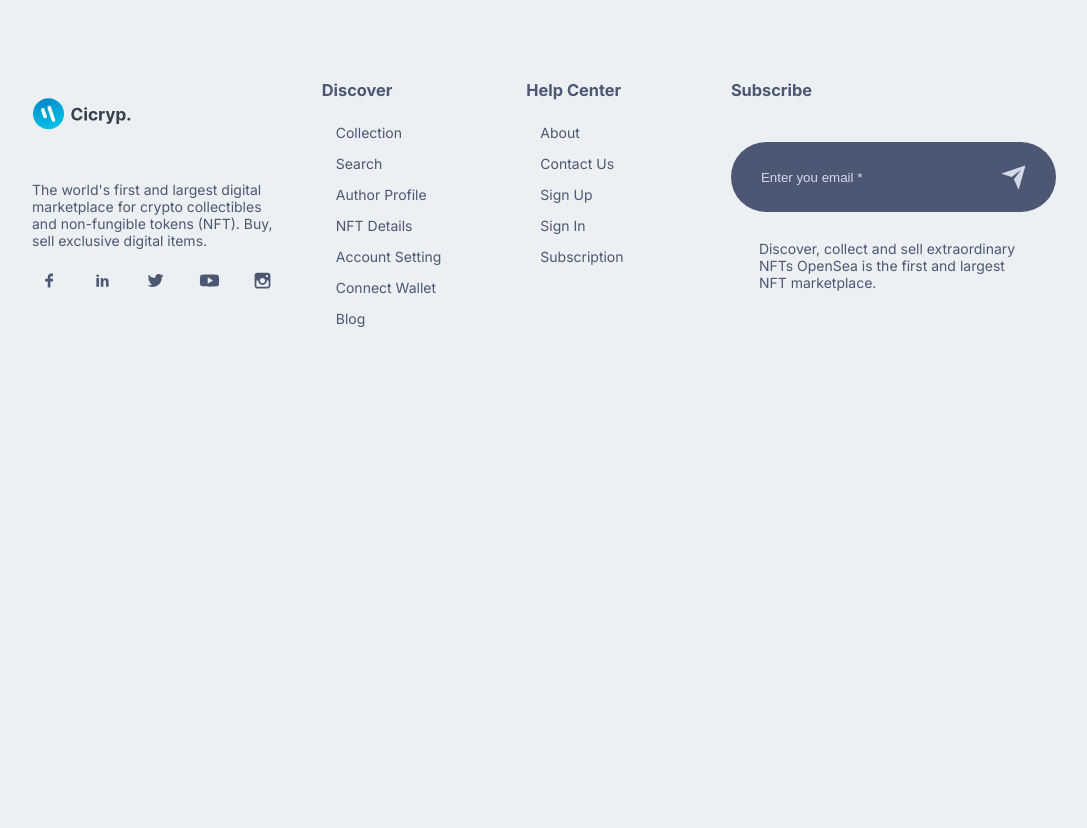
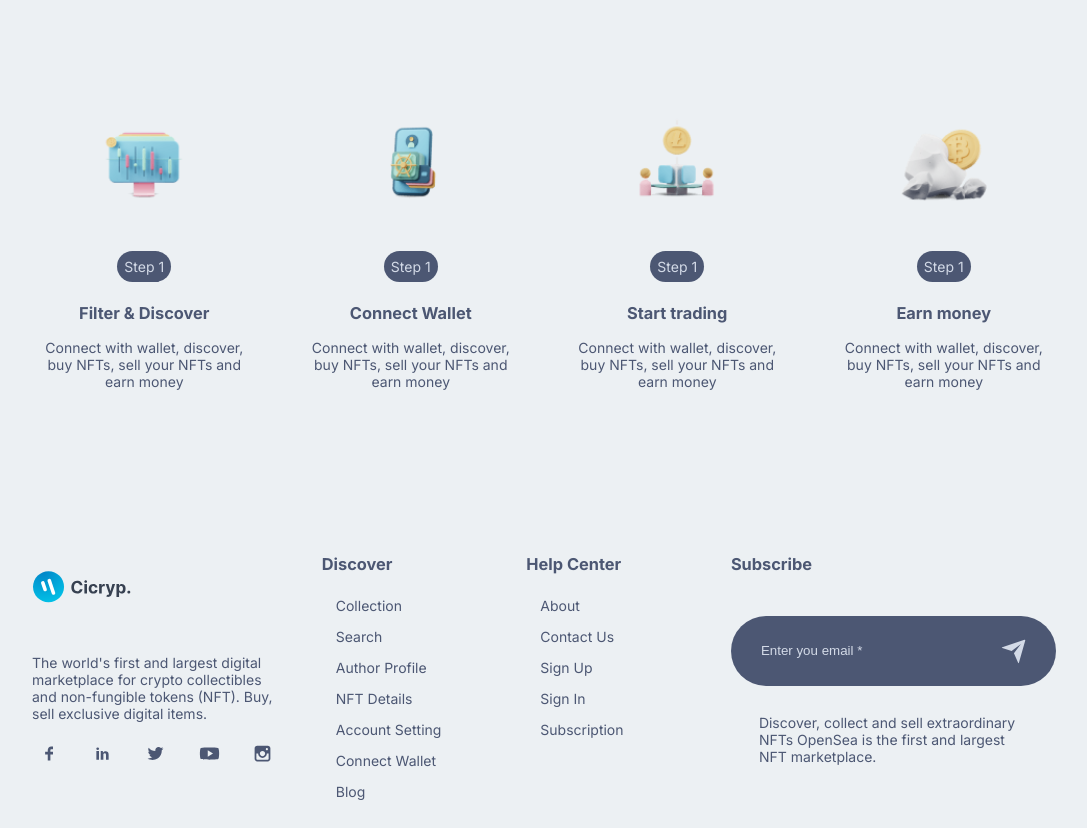
Before and after one commit to FlavioFBS/nft-marketplace-client, a Next.js app: page / in a window 1280 px wide. Shown: the part 789-1617 px from the top of the page, without its empty margins (96-1183 px from the left). Before the commit the page ends 1144 px from the top, so only its background shows below. Built offline with nearby package versions, Linux system fonts and the light colour scheme.

Commit message:
feat: add Service section

```diff
--- a/app/page.js
+++ b/app/page.js
@@ -1,7 +1,7 @@
 import React from 'react';
 
 import Style from '../styles/index.module.css';
-import { HeroSection } from '@/components/ComponentIndex';
+import { HeroSection, Service } from '@/components/ComponentIndex';
 
 
 const Home = () => {
@@ -9,6 +9,7 @@ const Home = () => {
   return (
     <div className={Style.homePage}>
       <HeroSection />
+      <Service />
     </div>
   )
 }
--- a/components/ComponentIndex.js
+++ b/components/ComponentIndex.js
@@ -2,10 +2,12 @@ import Button from './Button/Button';
 import Footer from './Footer/Footer';
 import NavBar from './NavBar/NavBar';
 import HeroSection from './HeroSection/HeroSection';
+import Service from './Service/Service';
 
 export {
     Button,
     Footer,
     NavBar,
-    HeroSection
+    HeroSection,
+    Service
 }
--- /dev/null
+++ b/components/Service/Service.jsx
@@ -0,0 +1,61 @@
+import React from 'react';
+import Image from 'next/image';
+
+
+import Style from './Service.module.css';
+import images from '@/img';
+
+const Service = () => {
+  return (
+    <div className={Style.service}>
+        <div className={Style.service_box}>
+            <div className={Style.service_box_item}>
+                <Image src={images.service1} alt='Filter & Discover' width={100} height={100}/>
+                <p className={Style.service_box_item_step}>
+                    <span>Step 1</span>
+                </p>
+                <h3>Filter & Discover</h3>
+                <p>
+                    Connect with wallet, discover, buy NFTs,
+                    sell your NFTs and earn money
+                </p>
+            </div>
+            <div className={Style.service_box_item}>
+                <Image src={images.service2} alt='Connect Wallet' width={100} height={100}/>
+                <p className={Style.service_box_item_step}>
+                    <span>Step 1</span>
+                </p>
+                <h3>Connect Wallet</h3>
+                <p>
+                    Connect with wallet, discover, buy NFTs,
+                    sell your NFTs and earn money
+                </p>
+            </div>
+            <div className={Style.service_box_item}>
+                <Image src={images.service3} alt='Start trading' width={100} height={100}/>
+                <p className={Style.service_box_item_step}>
+                    <span>Step 1</span>
+                </p>
+                <h3>Start trading</h3>
+                <p>
+                    Connect with wallet, discover, buy NFTs,
+                    sell your NFTs and earn money
+                </p>
+            </div>
+            <div className={Style.service_box_item}>
+                <Image src={images.service4} alt='Earn money' width={100} height={100}/>
+                <p className={Style.service_box_item_step}>
+                    <span>Step 1</span>
+                </p>
+                <h3>Earn money</h3>
+                <p>
+                    Connect with wallet, discover, buy NFTs,
+                    sell your NFTs and earn money
+                </p>
+            </div>
+        </div>
+    </div>
+  )
+}
+
+export default Service
--- /dev/null
+++ b/components/Service/Service.module.css
@@ -0,0 +1,38 @@
+.service{
+    width: 80%;
+    margin: 3rem auto;
+    margin-block: 8rem;
+}
+
+.service_box{
+    display: grid;
+    grid-template-columns: repeat(4, 1fr);
+    gap: 3rem;
+    text-align: center;
+}
+
+.service_box_item_step{
+    margin-top: 3rem;
+    margin-bottom: 2rem;
+}
+
+.service_box_item_step span{
+    padding: .5rem;
+    border-radius: 5rem;
+    background-color: var(--icons-color);
+    color: var(--shadow-dark-color);
+}
+
+@media screen and (max-width: 35em) {
+    .service{
+        width: 90%;
+    }
+}
+
+@media screen and (max-width: 50em) {
+    .service_box{
+        grid-template-columns: repeat(2, 1fr);
+        gap: 1rem;
+    }
+
+}
```
